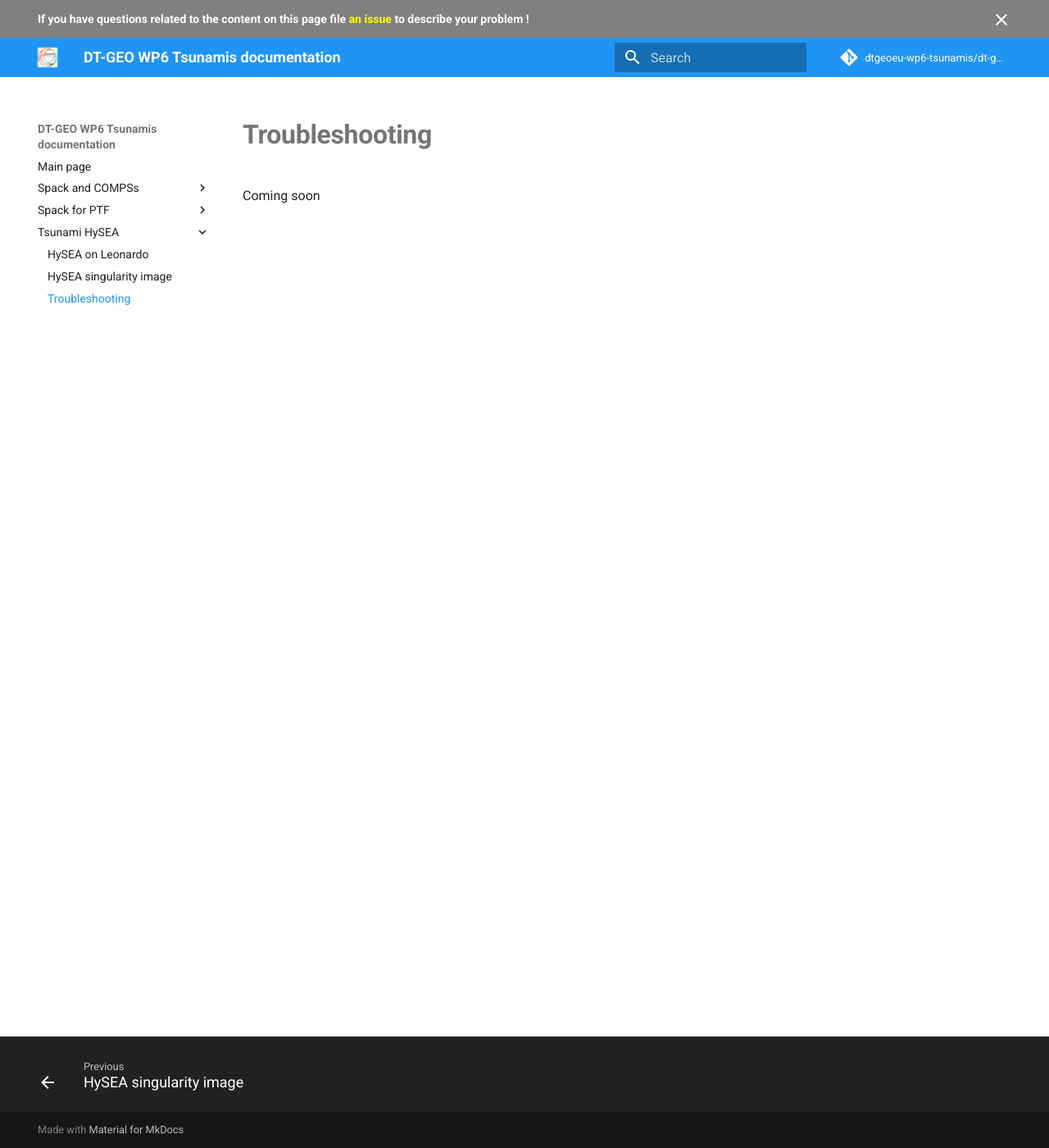
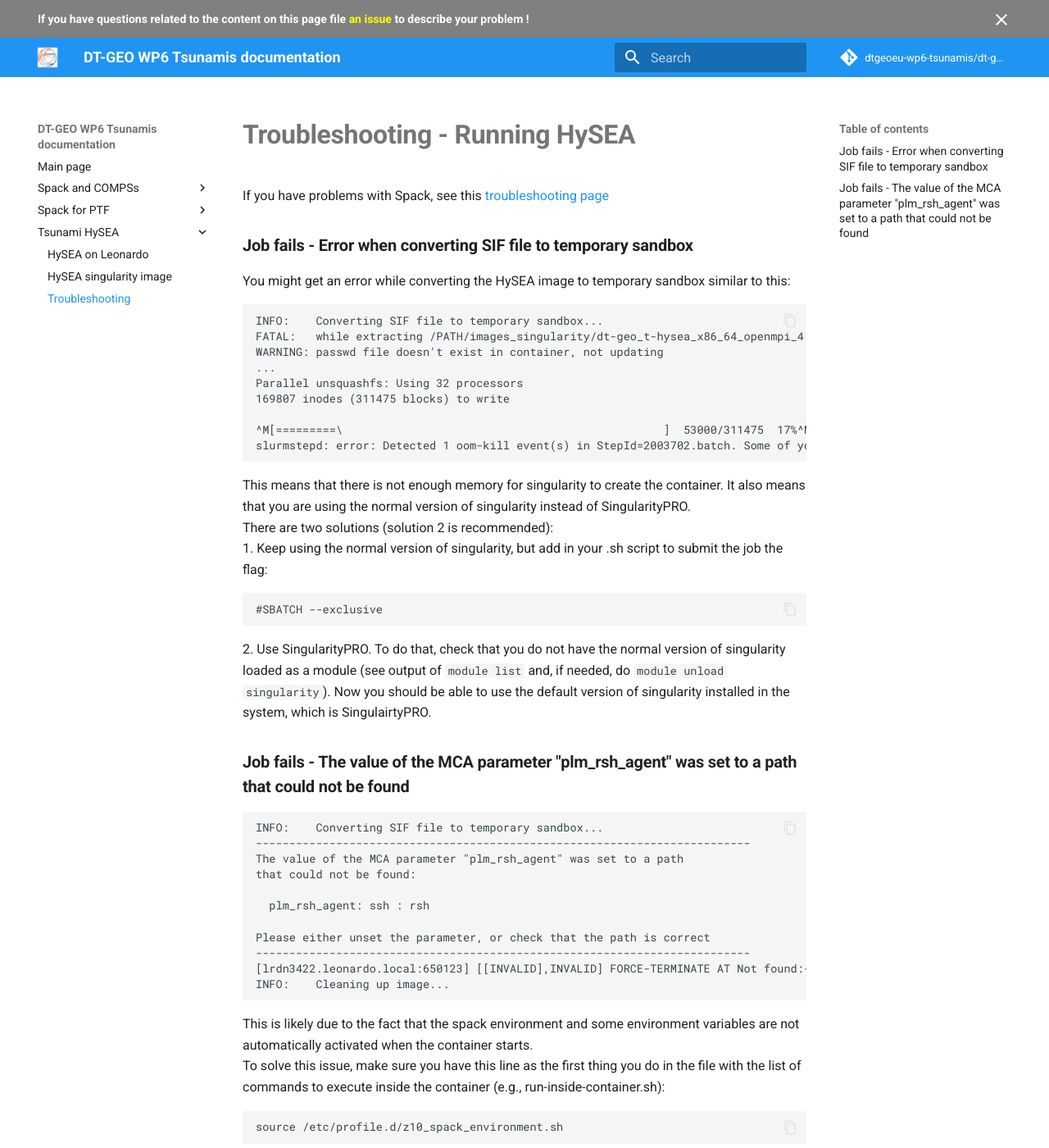
Before and after one commit to dtgeoeu-wp6-tsunamis/dt-geo-wp6-docs, an MkDocs documentation site: the page built from docs/Tsunami-HySEA/troubleshooting.md, in a window 1280 px wide and 1400 px high. Shown: the whole window at 82% size. Built offline with MkDocs 1.6.1 and Material for MkDocs 9.7.7, drawn with Linux system fonts in a browser that asks for light colours; comment, search, counter and statistics services are not loaded.

Commit message:
Added: troubleshooting for HySEA+singularity; Edited: small edits in other pages

````diff
--- a/docs/Tsunami-HySEA/troubleshooting.md
+++ b/docs/Tsunami-HySEA/troubleshooting.md
@@ -1,3 +1,45 @@
-# **Troubleshooting**
+# **Troubleshooting - Running HySEA**
 
-Coming soon
+If you have problems with Spack, see this [troubleshooting page](../spack-and-compss/troubleshooting.md)
+
+### **Job fails - Error when converting SIF file to temporary sandbox**
+You might get an error while converting the HySEA image to temporary sandbox similar to this:
+```
+INFO:    Converting SIF file to temporary sandbox...
+FATAL:   while extracting /PATH/images_singularity/dt-geo_t-hysea_x86_64_openmpi_4.1.4_cuda_11.8_v_dt-geo.sif: root filesystem extraction failed: extract command failed: WARNING: While bind mounting '/sbin/unsquashfs:/sbin/unsquashfs': destination is already in the mount point list
+WARNING: passwd file doesn't exist in container, not updating
+...
+Parallel unsquashfs: Using 32 processors
+169807 inodes (311475 blocks) to write
+
+^M[=========\                                                ]  53000/311475  17%^M[===============|                                          ]  83200/311475  26%: signal: killed
+slurmstepd: error: Detected 1 oom-kill event(s) in StepId=2003702.batch. Some of your processes may have been killed by the cgroup out-of-memory handler.
+```
+
+This means that there is not enough memory for singularity to create the container. It also means that you are using the normal version of singularity instead of SingularityPRO.
+There are two solutions (solution 2 is recommended):
+1. Keep using the normal version of singularity, but add in your .sh script to submit the job the flag:
+```
+#SBATCH --exclusive
+```
+2. Use SingularityPRO. To do that, check that you do not have the normal version of singularity loaded as a module (see output of `module list` and, if needed, do `module unload singularity`). Now you should be able to use the default version of singularity installed in the system, which is SingulairtyPRO.
+
+### **Job fails - The value of the MCA parameter "plm_rsh_agent" was set to a path that could not be found**
+```
+INFO:    Converting SIF file to temporary sandbox...
+--------------------------------------------------------------------------
+The value of the MCA parameter "plm_rsh_agent" was set to a path
+that could not be found:
+
+  plm_rsh_agent: ssh : rsh
+
+Please either unset the parameter, or check that the path is correct
+--------------------------------------------------------------------------
+[lrdn3422.leonardo.local:650123] [[INVALID],INVALID] FORCE-TERMINATE AT Not found:-13 - error plm_rsh_component.c(335)
+INFO:    Cleaning up image...
+```
+This is likely due to the fact that the spack environment and some environment variables are not automatically activated when the container starts.
+To solve this issue, make sure you have this line as the first thing you do in the file with the list of commands to execute inside the container (e.g., run-inside-container.sh):
+```
+source /etc/profile.d/z10_spack_environment.sh
+```
````
Also changed, not shown: docs/Tsunami-HySEA/container.md (+6 -2 lines), docs/index.md (+2 -2 lines), docs/spack-and-compss/troubleshooting.md (+1 -1 lines).
